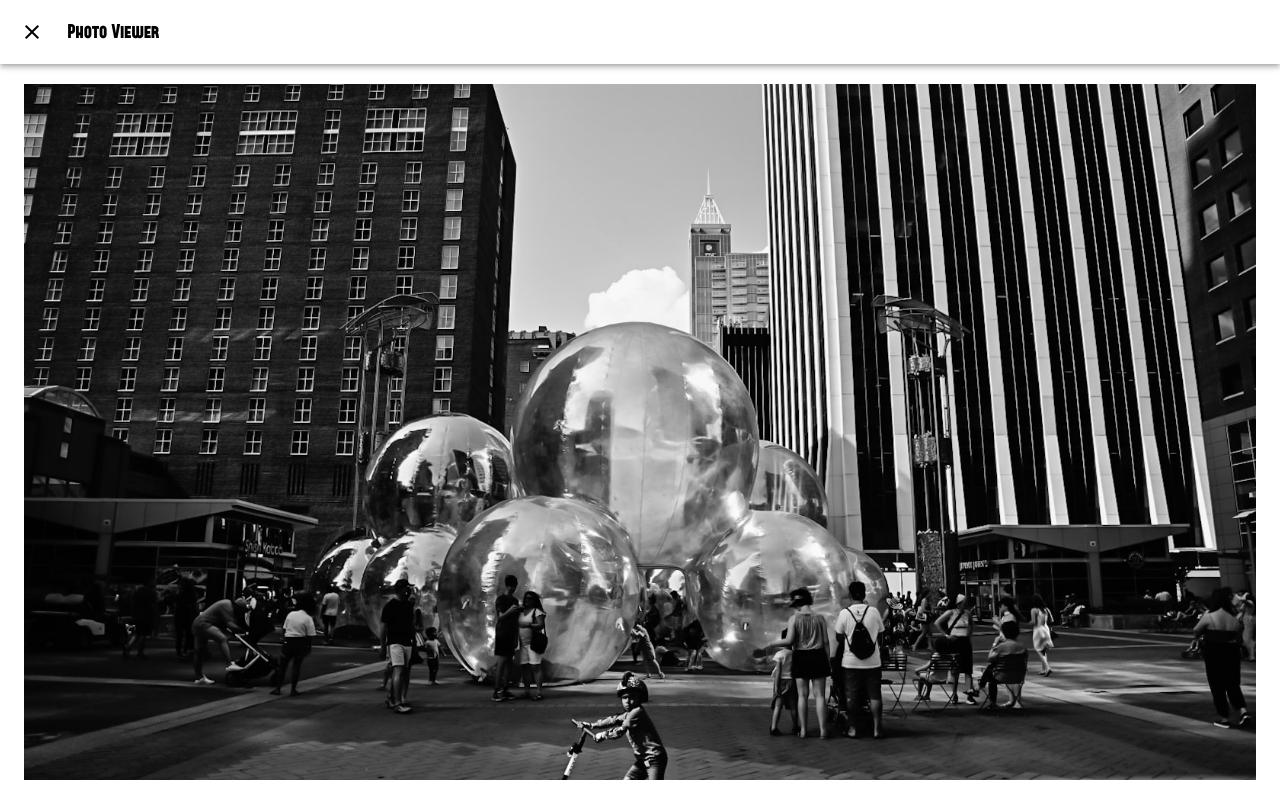
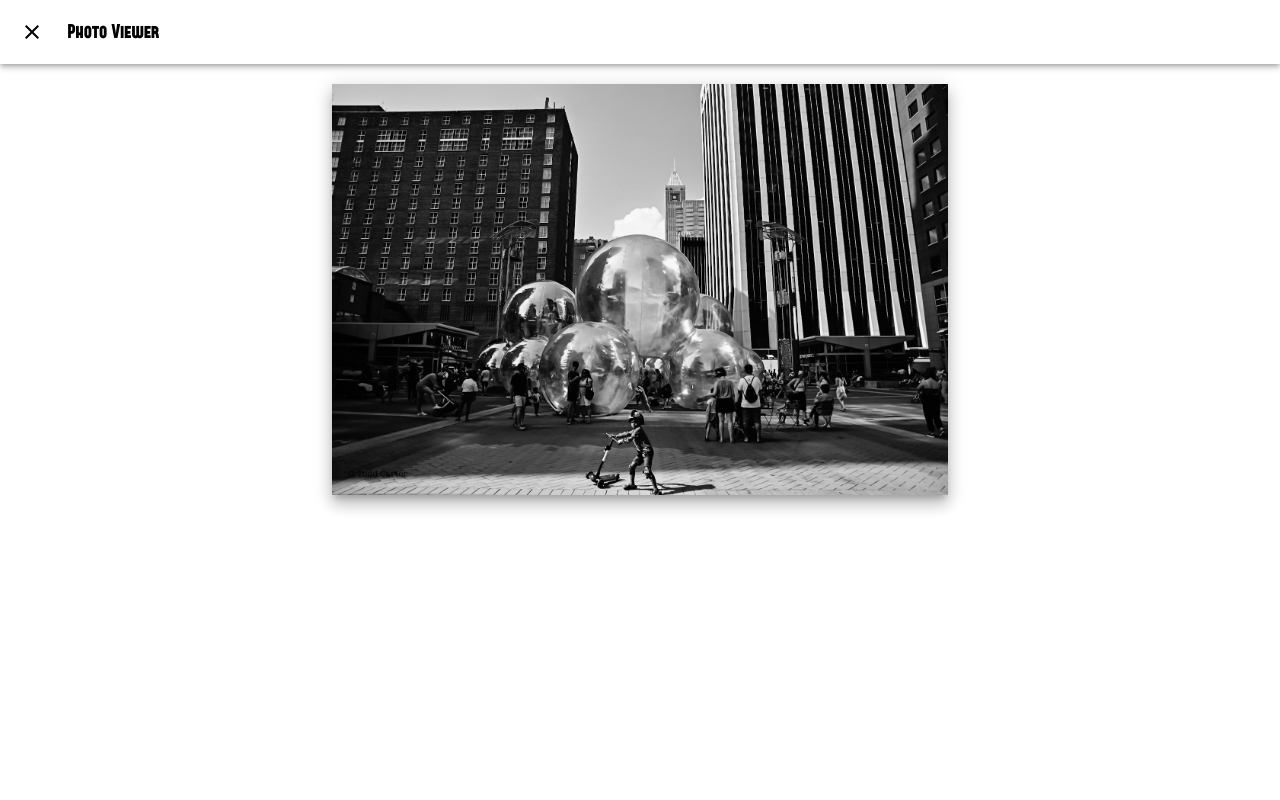
Before and after one commit to nicholsz20/nicholsz20.github.io, a React (Create React App) app: page /gallery in a window 1280 px wide. Both pictures are taken after a click on the element 256 px from the left and 384 px from the top of the page. Shown: the top 800 px of the page. Built offline with nearby package versions, Linux system fonts and the light colour scheme.

Commit message:
updated photo viewer resize component

```diff
--- a/src/Components/Gallery.js
+++ b/src/Components/Gallery.js
@@ -103,7 +103,7 @@ const Gallery = () => {
            <Grid
               sx={{ mb: 10, Width: "100vh" }}
               container
-              spacing={{ xs: 2, md: 1, lg: 0}}
+              spacing={{ xs: 2, md: 0, lg: 0}}
               columns={{ xs: 1, sm: 0, md: 10 }}
               display="flex"
               justifyContent="center"
--- a/src/Components/PhotoDisplay.js
+++ b/src/Components/PhotoDisplay.js
@@ -1,7 +1,7 @@
 import React from 'react'
 
 
-import { Box, Stack, AppBar, Toolbar, IconButton, CardMedia } from '@mui/material'
+import { Box, Paper, Stack, AppBar, Toolbar, IconButton, CardMedia } from '@mui/material'
 import { Dialog, DialogContent, Typography } from '@mui/material'
 
 import CloseIcon from '@mui/icons-material/Close'
@@ -54,15 +54,31 @@ const PhotoDisplay = ( { status, handler, data }) => {
 
         <DialogContent>
 
-            {data &&
-            <CardMedia
+            <Stack
+              direction="column"
+              spacing={2}
+              justifyContent="center"
+              alignItems="center"
+              display="flex">
+
+
+
+               <Paper
                 sx={{
-                    width: '100%',
-                    height: '100%'
+                  width: '50%',
                 }}
-                component="img"
-                src={data.imgSrc}/>
-            }
+                elevation={10}>
+
+                  {data &&
+                    <CardMedia
+
+                        component="img"
+                        src={data.imgSrc}/>
+                  }
+
+
+               </Paper>
+              </Stack>
 
 
         </DialogContent>
```
